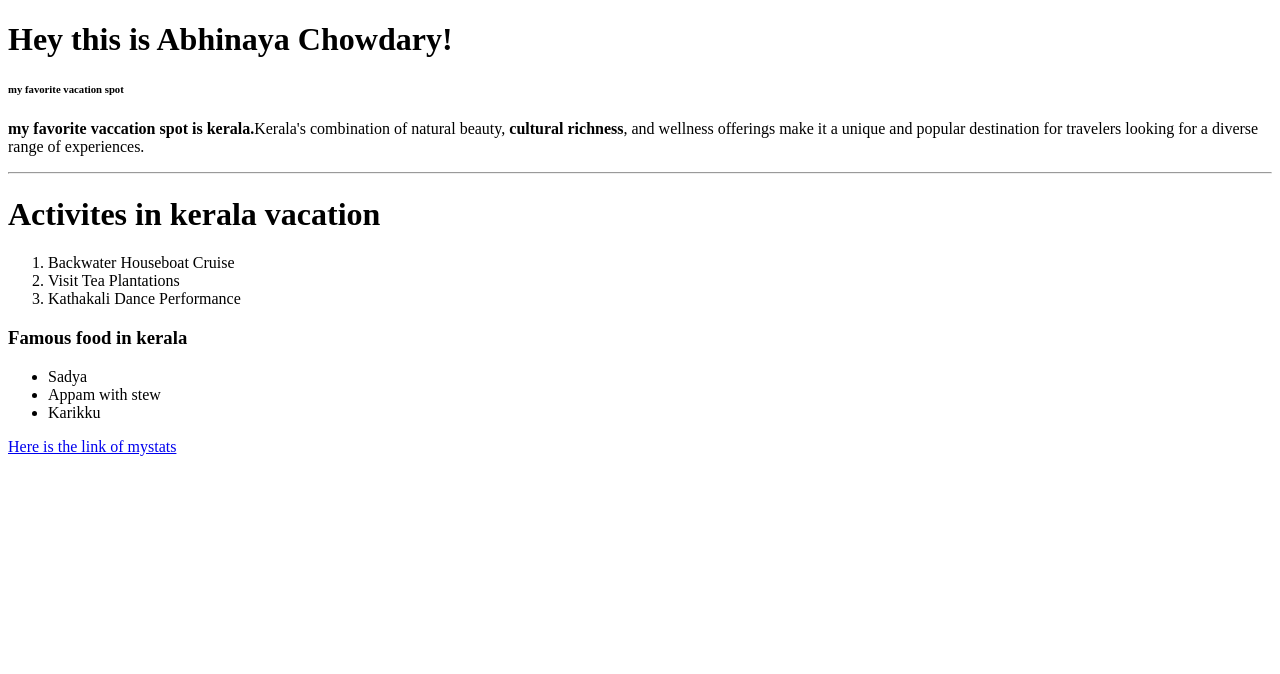
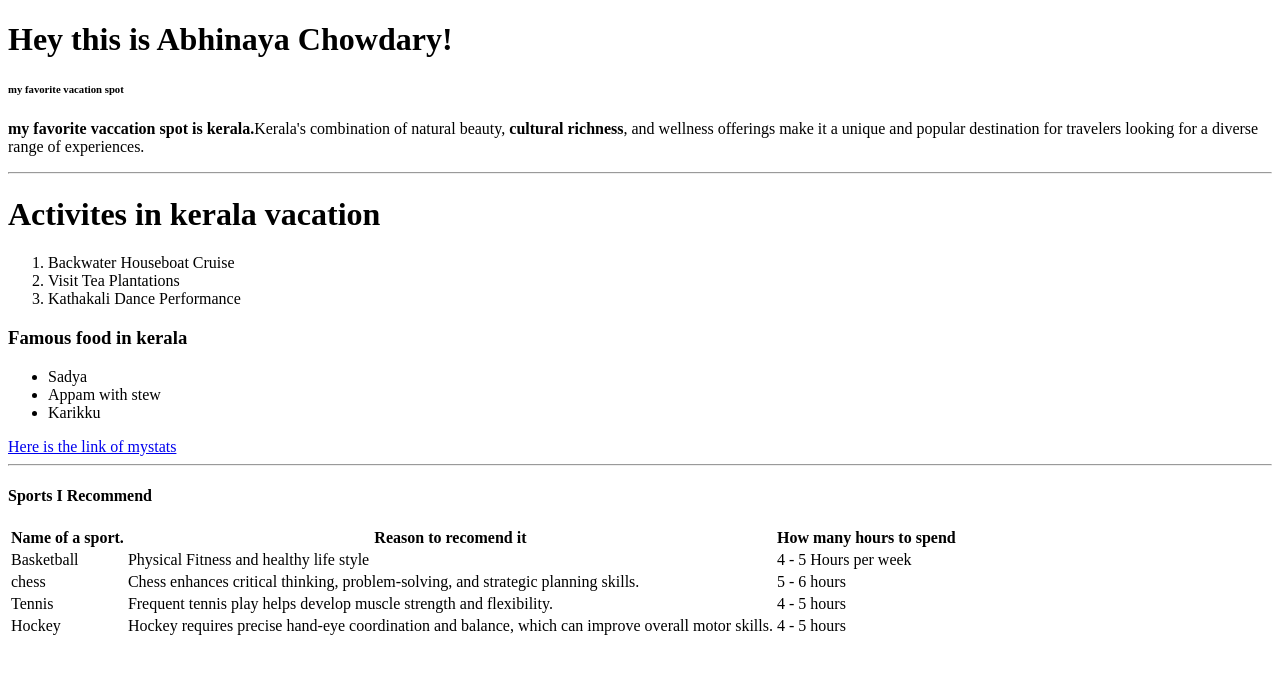
Before and after one commit to 44-563-WebApps-F23/44563-webapps-f23-assignment3-AbhinayaTanniru, a plain HTML site: page index.html in a window 1280 px wide. Drawn offline with Linux system fonts and the light colour scheme.

Commit message:
Modified Index.html with tables

```diff
--- a/index.html
+++ b/index.html
@@ -26,5 +26,37 @@
             <li>Karikku</li>
         </ul>
         <a href="Biryani.jpg">Here is the link of mystats</a>
+        <hr>
+
+        <h4>Sports I Recommend</h4>
+
+        <table>
+            <tr>
+              <th>Name of a sport.	</th>
+              <th>Reason to recomend it	</th>
+              <th>How many hours to spend
+            </th>
+            </tr>
+            <tr>
+              <td>Basketball</td>
+              <td>Physical Fitness and healthy life style	</td>
+              <td> 4 - 5 Hours per week </td>
+            </tr>
+            <tr>
+              <td>chess</td>
+              <td>Chess enhances critical thinking, problem-solving, and strategic planning skills.	</td>
+              <td>5 - 6 hours </td>
+            </tr>
+            <tr>
+                <td>Tennis</td>
+                <td>Frequent tennis play helps develop muscle strength and flexibility.</td>
+                <td>4 - 5 hours</td>
+              </tr>
+              <tr>
+                <td>Hockey</td>
+                <td>Hockey requires precise hand-eye coordination and balance, which can improve overall motor skills. </td>
+                <td>4 - 5 hours </td>
+              </tr>
+          </table>
     </body>
 </html>
```
